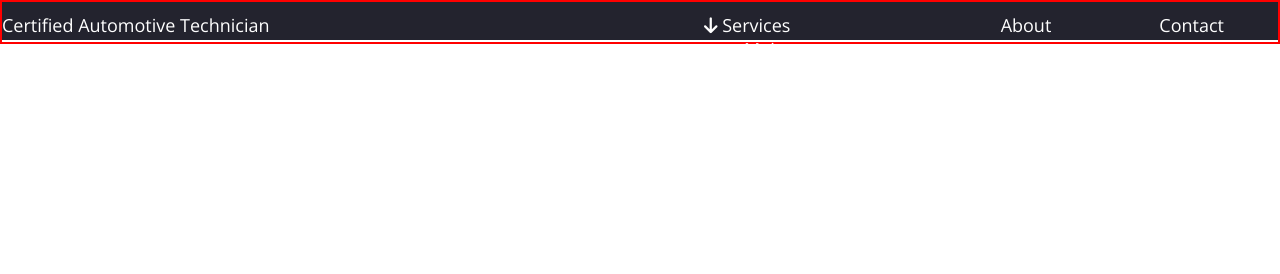
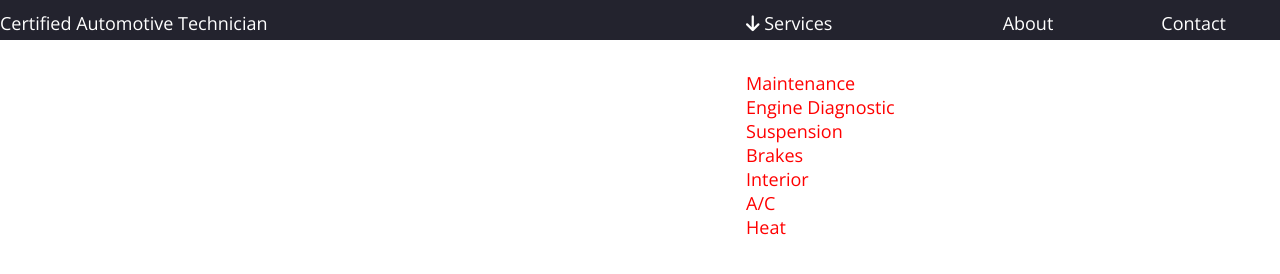
Before and after one commit to dorvilsteven/mayhico, a plain HTML site: page index.html in a window 1280 px wide. Both pictures are taken after a click on the link "Services". Drawn offline with nearby package versions, Linux system fonts and the light colour scheme.

Commit message:
nav update

```diff
--- a/css/master.css
+++ b/css/master.css
@@ -17,8 +17,13 @@ body {
     padding: 0;
 }
 
+ul {
+    padding: 0;
+}
+
 li {
     list-style-type: none;
+    padding: 0;
 }
 
 a {
@@ -39,7 +44,6 @@ a {
     display: flex;
     flex-direction: row;
     flex-wrap: nowrap;
-    border: 2px solid red;
     height: inherit;
     margin: 0;
     padding: 0;
@@ -66,4 +70,10 @@ a {
 .sub-menu {
     display: flex;
     flex-direction: column;
+    padding-top: 2rem;
+    display: none;
 }
+
+.sub-menu li a {
+    color: red;
+}
--- a/index.html
+++ b/index.html
@@ -20,12 +20,12 @@
                         <span>Certified Automotive Technician</span>
                     </a>
                 </li>
-                <li id="services" class="nav-menu-item">
-                    <a href="#">
+                <li class="nav-menu-item">
+                    <a id="services" href="#">
                         <i class="fas fa-arrow-down"></i>
                         <span>Services</span>
                     </a>
-                    <ul class="sub-menu">
+                    <ul id="sevicesMenu" class="sub-menu">
                         <li><a href="">Maintenance</a></li>
                         <li><a href="">Engine Diagnostic</a></li>
                         <li><a href="">Suspension</a></li>
@@ -50,6 +50,7 @@
 
 
     </div>
+    <script src="js/master.js"></script>
 </body>
 
 </html>
--- /dev/null
+++ b/js/master.js
@@ -0,0 +1,12 @@
+const navServices = document.querySelector('#services');
+const servicesMenu = document.getElementById('sevicesMenu');
+
+navServices.addEventListener('click', function (e) {
+    console.log(navServices);
+    servicesMenu.style.display = 'block';
+});
+
+// navServices.addEventListener('click', function (e) {
+//     console.log(servicesMenu);
+//     servicesMenu.style.display = 'none';
+// });
```
